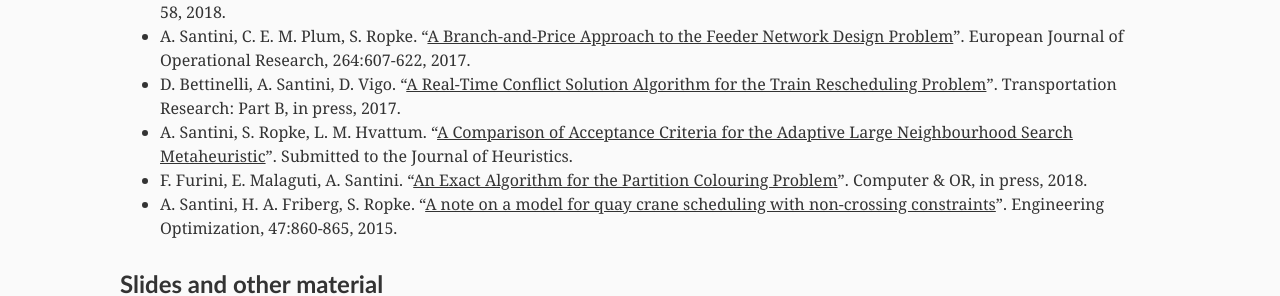
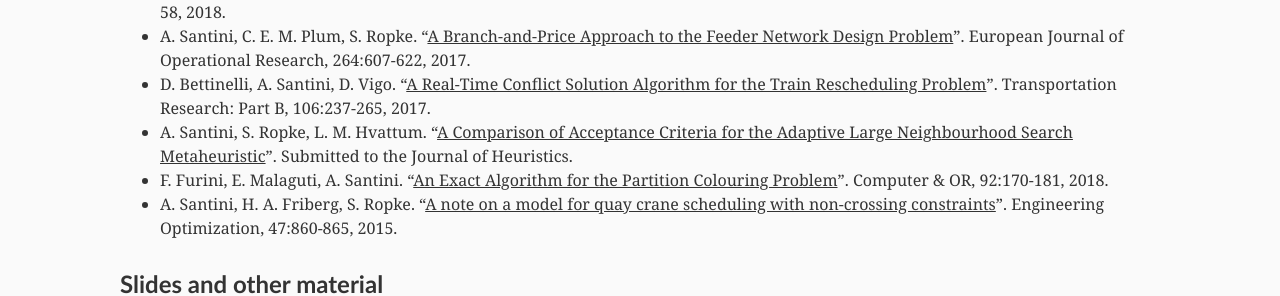
Before and after one commit to alberto-santini/alberto-santini.github.io, a Jekyll site: the page built from index.html, in a window 1280 px wide. Shown: the part 544-840 px from the top of the page. Built offline with Jekyll 4.4.1, drawn with Linux system fonts in a browser that asks for light colours.

Commit message:
Updated papers and cv

```diff
--- a/_posts/2016-01-01-main.html
+++ b/_posts/2016-01-01-main.html
@@ -33,7 +33,7 @@
     <li>
       D. Bettinelli, A. Santini, D. Vigo.
       &ldquo;<a href="files/bettinelli-santini-vigo-2017.pdf" alt="A Real-Time Conflict Solution Algorithm for the Train Rescheduling Problem">A Real-Time Conflict Solution Algorithm for the Train Rescheduling Problem</a>&rdquo;.
-      Transportation Research: Part B, in press, 2017.
+      Transportation Research: Part B, 106:237-265, 2017.
     </li>
     <li>
       A. Santini, S. Ropke, L. M. Hvattum.
@@ -43,7 +43,7 @@
     <li>
       F. Furini, E. Malaguti, A. Santini.
       &ldquo;<a href="files/furini-malaguti-santini-2017.pdf" alt="An exact algorithm for the Partition Colouring Problem">An Exact Algorithm for the Partition Colouring Problem</a>&rdquo;.
-      Computer &amp; OR, in press, 2018.
+      Computer &amp; OR, 92:170-181, 2018.
     </li>
     <li>
       A. Santini, H. A. Friberg, S. Ropke.
```
Also changed, not shown: 1 other file.
